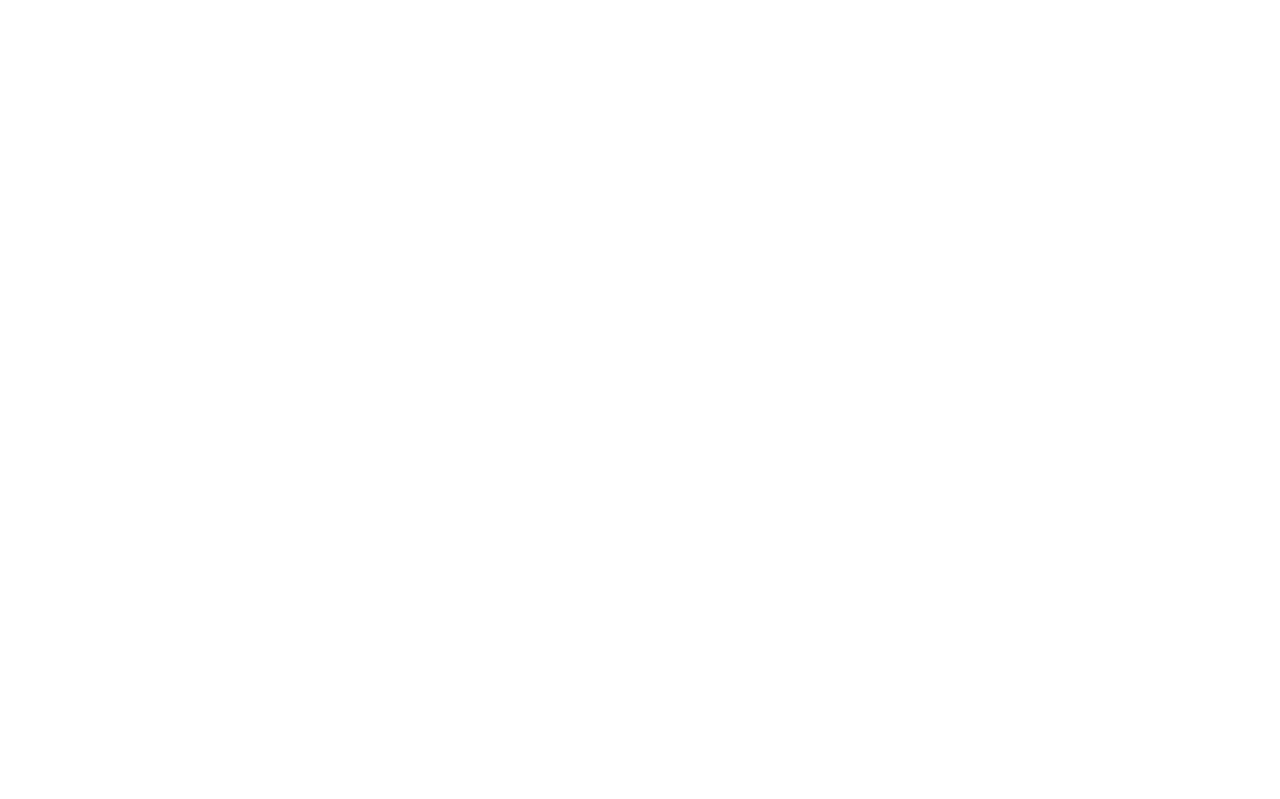
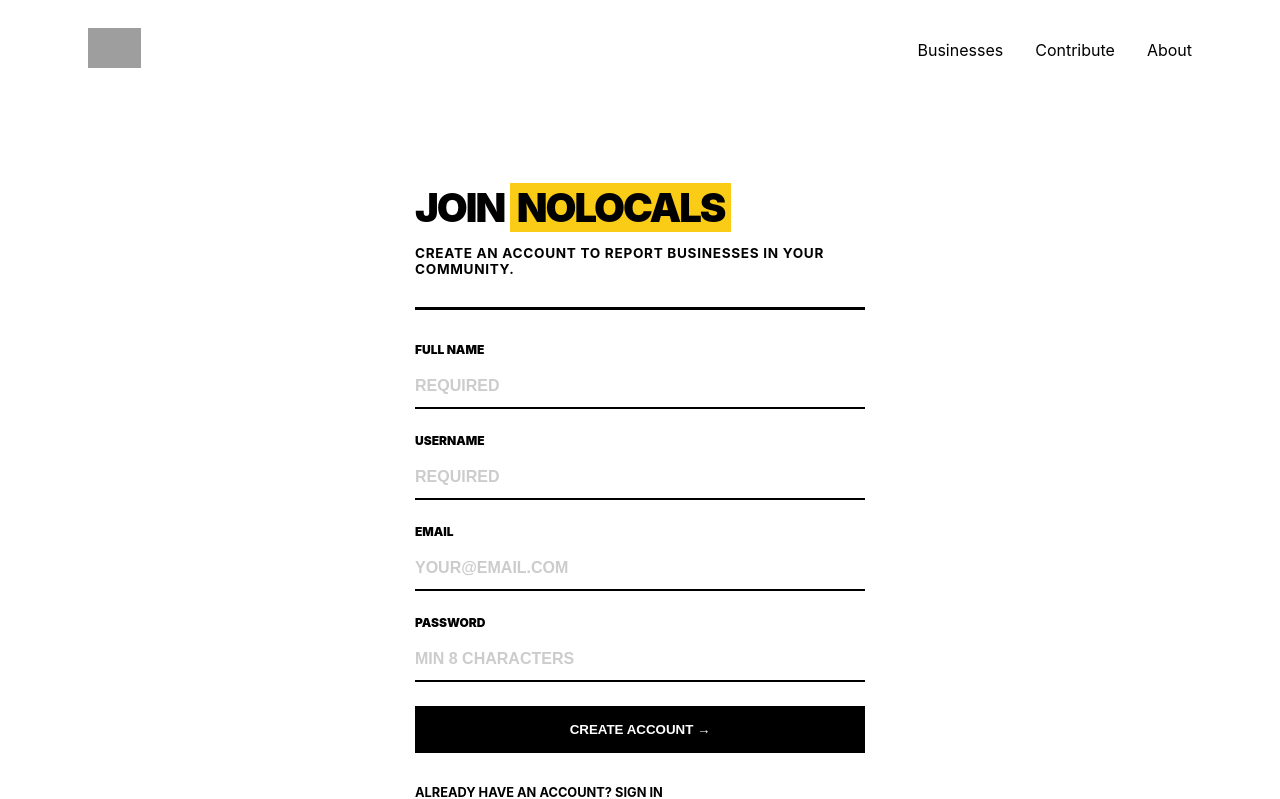
Before and after one commit to murdex5/No-Locals, a Vue app in the folder client/: page /register in a window 1280 px wide. Before the commit this address had no page. Shown: the top 799 px of the page. Built offline with nearby package versions, Linux system fonts and the light colour scheme; grey boxes are pictures that could not be loaded.

Commit message:
datatbase improvements

```diff
--- a/client/src/components/User/Register.vue
+++ b/client/src/components/User/Register.vue
@@ -1,12 +1,12 @@
-<script>
+<script setup>
 import { ref } from 'vue'
 import { useRouter } from 'vue-router';
-import MainLayout from '@/layouts/MainLayout.vue';
+import MainLayout from '@/layouts/MainLayout.vue'; // Updated path for reliability
 
 const router = useRouter();
 const form = ref({ username: '', email: '', full_name: '', password: ''});
 const error = ref(null);
-const loading = ref(null);
+const loading = ref(false);
 
 async function register() {
    error.value = null;
@@ -19,8 +19,13 @@
         body: JSON.stringify(form.value)
     });
 
-    const data = await res.json();
-    if (!res.ok) throw new Error(data.error);
+    // 1. Check if the response is empty first
+    const text = await res.text();
+    const data = text ? JSON.parse(text) : {};
+
+    if (!res.ok) {
+        throw new Error(data.error || `Server Error: ${res.status}`);
+    }
 
     router.push('/login');
    } catch (err) {
@@ -30,11 +35,170 @@
    }
 };
 
-
 </script>
 
 <template>
     <MainLayout>
-        <p>Login</p>
+      <div class="auth-page">
+        <div class="auth-card">
+          <!-- Header -->
+          <div class="auth-header">
+            <h1 class="auth-title">Join <span class="highlight">NoLocals</span></h1>
+            <p class="auth-subtitle">CREATE AN ACCOUNT TO REPORT BUSINESSES IN YOUR COMMUNITY.</p>
+          </div>
+
+          <!-- Form -->
+          <div class="auth-body">
+            <div class="field">
+              <label>FULL NAME</label>
+              <input v-model="form.full_name" type="text" placeholder="REQUIRED" />
+            </div>
+
+            <div class="field">
+              <label>USERNAME</label>
+              <input v-model="form.username" type="text" placeholder="REQUIRED" />
+            </div>
+
+            <div class="field">
+              <label>EMAIL</label>
+              <input v-model="form.email" type="email" placeholder="YOUR@EMAIL.COM" />
+            </div>
+
+            <div class="field">
+              <label>PASSWORD</label>
+              <input v-model="form.password" type="password" placeholder="MIN 8 CHARACTERS" @keydown.enter="register" />
+            </div>
+
+            <div v-if="error" class="error-box">
+              ERROR: {{ error.toUpperCase() }}
+            </div>
+
+            <button @click="register" class="btn-black" :disabled="loading">
+              <span v-if="loading">PROCESSING...</span>
+              <span v-else>CREATE ACCOUNT →</span>
+            </button>
+          </div>
+
+          <!-- Footer -->
+          <div class="auth-footer">
+            <p>ALREADY HAVE AN ACCOUNT? <router-link to="/login" class="link">SIGN IN</router-link></p>
+          </div>
+        </div>
+      </div>
     </MainLayout>
 </template>
+
+<style scoped>
+/* PURE BLACK AND WHITE MINIMALISM */
+.auth-page {
+  display: flex;
+  justify-content: center;
+  padding: 4rem 1rem;
+  background-color: #FFFFFF;
+  color: #000000;
+  font-family: 'Inter', sans-serif;
+}
+
+.auth-card {
+  width: 100%;
+  max-width: 450px;
+}
+
+/* Header */
+.auth-header {
+  border-bottom: 3px solid #000000;
+  margin-bottom: 2rem;
+  padding-bottom: 1rem;
+}
+
+.auth-title {
+  font-size: 2.5rem;
+  font-weight: 900;
+  text-transform: uppercase;
+  letter-spacing: -0.05em;
+  margin-bottom: 0.5rem;
+}
+
+.highlight {
+  background-color: #facc15;
+  padding: 0 0.4rem;
+}
+
+.auth-subtitle {
+  font-size: 0.85rem;
+  font-weight: 700;
+  letter-spacing: 0.05em;
+}
+
+/* Form Fields */
+.field {
+  margin-bottom: 1.5rem;
+}
+
+.field label {
+  display: block;
+  font-size: 0.75rem;
+  font-weight: 900;
+  margin-bottom: 0.5rem;
+}
+
+.field input {
+  width: 100%;
+  padding: 0.75rem 0;
+  border: none;
+  border-bottom: 2px solid #000000;
+  background: transparent;
+  font-size: 1rem;
+  font-weight: 600;
+  outline: none;
+  border-radius: 0;
+}
+
+.field input::placeholder {
+  color: #cccccc; /* Subtle placeholder but text stays black */
+}
+
+/* Error Box */
+.error-box {
+  background-color: #000000;
+  color: #facc15;
+  padding: 1rem;
+  font-weight: 900;
+  font-size: 0.8rem;
+  margin-bottom: 1.5rem;
+}
+
+/* Button */
+.btn-black {
+  width: 100%;
+  padding: 1rem;
+  background-color: #000000;
+  color: #FFFFFF;
+  border: none;
+  font-weight: 900;
+  text-transform: uppercase;
+  cursor: pointer;
+  transition: transform 0.1s;
+}
+
+.btn-black:active {
+  transform: scale(0.98);
+}
+
+.btn-black:disabled {
+  opacity: 0.5;
+}
+
+/* Footer */
+.auth-footer {
+  margin-top: 2rem;
+  font-size: 0.8rem;
+  font-weight: 700;
+}
+
+.link {
+  color: #000000;
+  text-decoration: underline;
+  text-underline-offset: 4px;
+}
+</style>
--- a/client/src/router/index.js
+++ b/client/src/router/index.js
@@ -16,11 +16,11 @@
         name: 'About',
         component: About
     },
-    // {
-    //     path: '/register',
-    //     name: 'Register',
-    //     component: Register
-    // },
+    {
+        path: '/register',
+        name: 'Register',
+        component: Register
+    },
     // {
     //     name: '/login',
     //     name: 'Login',
```
Also changed, not shown: 2 other files (tests, documents, lock files or other folders).
